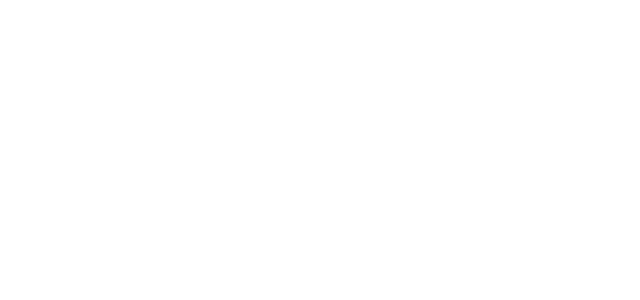
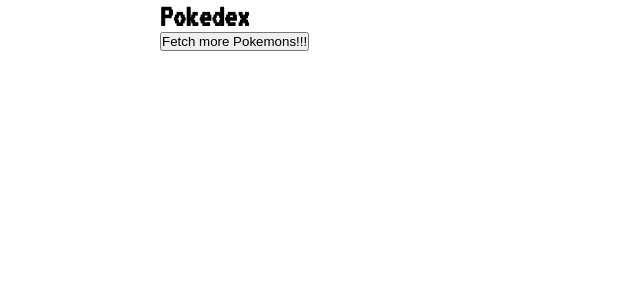
Before and after one commit to anhnguyen515/pokedex, a React (Create React App) app: page / in a window 1280 px wide. Shown: the top 300 px of the page, without its empty margins (0-640 px from the left). Built offline with nearby package versions, Linux system fonts and the light colour scheme; no server answers.

Commit message:
Fetch pokemon data

```diff
--- a/package.json
+++ b/package.json
@@ -9,6 +9,7 @@
     "axios": "^0.26.1",
     "react": "^17.0.2",
     "react-dom": "^17.0.2",
+    "react-router-dom": "^6.2.2",
     "react-scripts": "5.0.0",
     "web-vitals": "^2.1.4"
   },
--- a/public/index.html
+++ b/public/index.html
@@ -24,7 +24,13 @@
       work correctly both with client-side routing and a non-root public URL.
       Learn how to configure a non-root public URL by running `npm run build`.
     -->
-    <title>React App</title>
+    <link rel="preconnect" href="https://fonts.googleapis.com" />
+    <link rel="preconnect" href="https://fonts.gstatic.com" crossorigin />
+    <link
+      href="https://fonts.googleapis.com/css2?family=VT323&display=swap"
+      rel="stylesheet"
+    />
+    <title>React Pokedex</title>
   </head>
   <body>
     <noscript>You need to enable JavaScript to run this app.</noscript>
--- a/src/App.js
+++ b/src/App.js
@@ -1,5 +1,42 @@
+import axios from "axios";
+import React, { useEffect, useState } from "react";
+
 function App() {
-  return <div className="App"></div>;
+  const [pokemons, setPokemons] = useState([]);
+  const [loadMore, setLoadMore] = useState(`https://pokeapi.co/api/v2/pokemon`);
+
+  function createPokemonObject(results) {
+    results.forEach((pokemon) => {
+      axios
+        .get(`https://pokeapi.co/api/v2/pokemon/${pokemon.name}`)
+        .then((res) => {
+          const data = res.data;
+          setPokemons((prev) => [...prev, data]);
+        });
+    });
+  }
+
+  function getAllPokemons() {
+    axios
+      .get(loadMore)
+      .then((res) => {
+        const data = res.data;
+        setLoadMore(data.next);
+        createPokemonObject(data.results);
+      })
+      .catch((err) => console.log(err));
+  }
+
+  useEffect(() => {
+    getAllPokemons();
+  }, []);
+
+  return (
+    <div className="App">
+      <h1>Pokedex</h1>
+      <button onClick={getAllPokemons}>Fetch more Pokemons!!!</button>
+    </div>
+  );
 }
 
 export default App;
--- a/src/index.css
+++ b/src/index.css
@@ -9,3 +9,9 @@
   margin: 0;
   padding: 0;
 }
+
+body {
+  font-family: "VT323", monospace;
+  margin: 0 auto;
+  width: 960px;
+}
```
Also changed, not shown: 1 other file (tests, documents, lock files or other folders).
